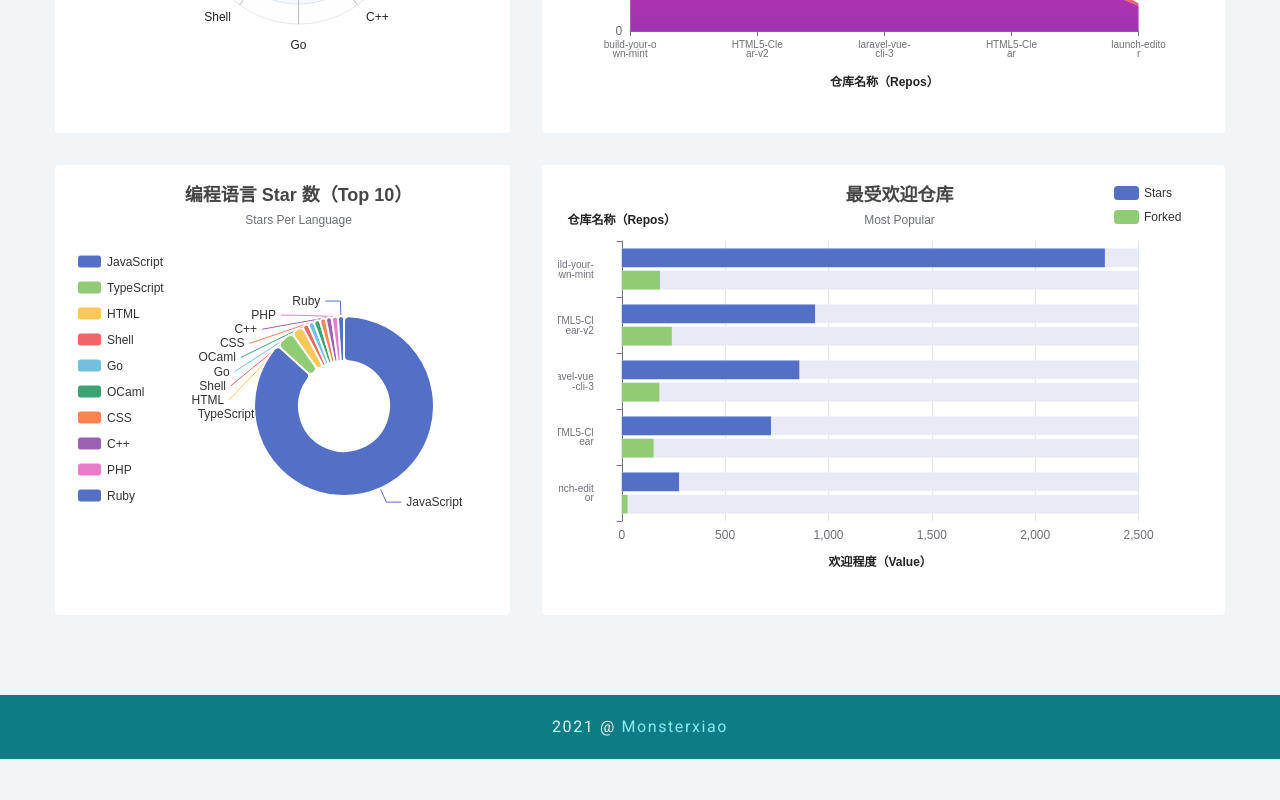
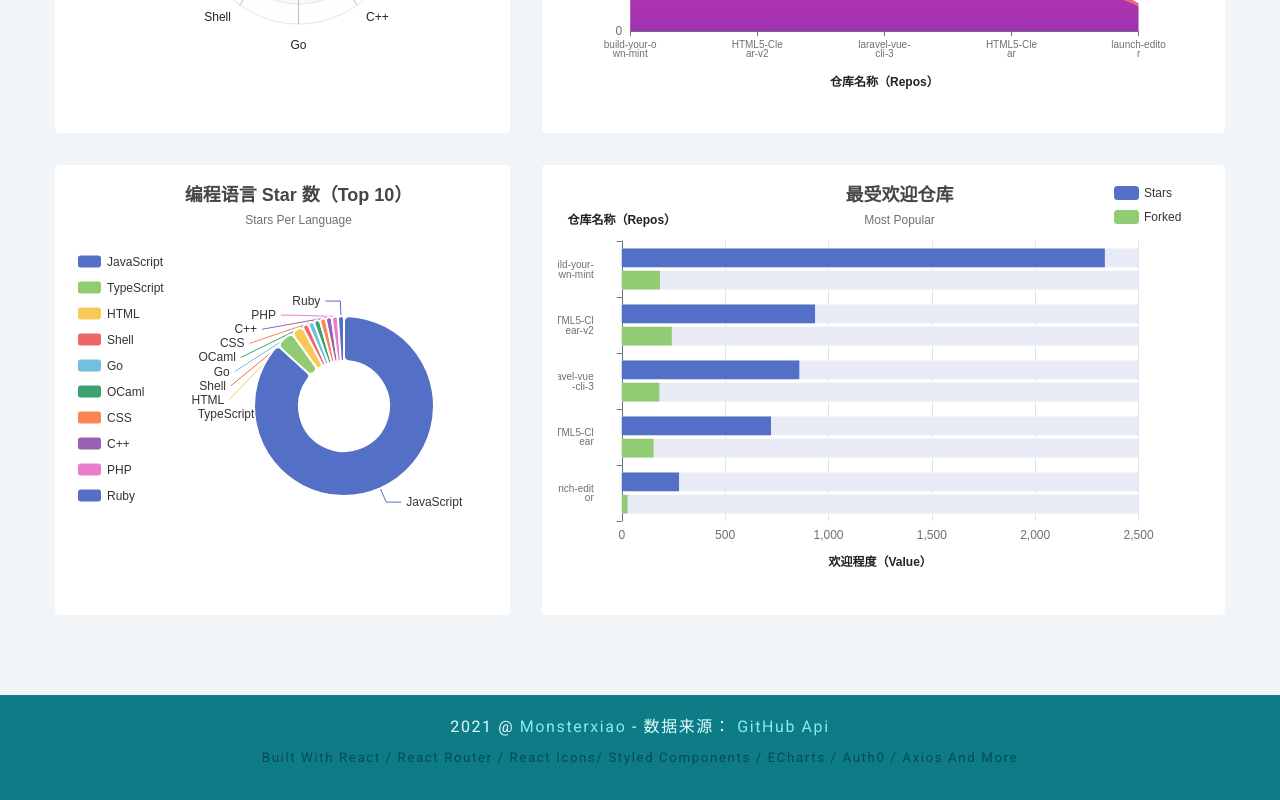
Before and after one commit to monsterxiao/github-users-searcher, a React (Create React App) app: page / in a window 1280 px wide. Shown: the part 1025-1825 px from the top of the page. Before the commit the page ends 1784 px from the top, so only its background shows below. Built offline with nearby package versions, Linux system fonts and the light colour scheme; no server answers; grey boxes are pictures that could not be loaded.

Commit message:
Update Footer.js

```diff
--- a/src/components/Footer.js
+++ b/src/components/Footer.js
@@ -5,7 +5,14 @@ const Footer = () => {
     return (
         <Wrapper>
             <h4>
-                2021 @<a href='https://github.com/monsterxiao'> monsterxiao</a>
+                2021 @ <a href='https://github.com/monsterxiao'> monsterxiao</a>{' '}
+                - 数据来源：{' '}
+                <a href='https://api.github.com'>GitHub Api</a>
+                <br />
+                <h5>
+                    Built with React / React Router / React Icons/ Styled
+                    Components / ECharts / Auth0 / Axios and more
+                </h5>
             </h4>
         </Wrapper>
     )
@@ -19,7 +26,6 @@ const Wrapper = styled.footer`
     text-align: center;
 
     h4 {
-        margin-bottom: 0;
         font-weight: 400;
         color: var(--clr-primary-10);
         a {
@@ -31,6 +37,11 @@ const Wrapper = styled.footer`
             }
         }
     }
+    h5 {
+        margin-top: 1rem;
+        font-weight: 400;
+        color: var(--clr-primary-1);
+    }
 `
 
 export default Footer
```
